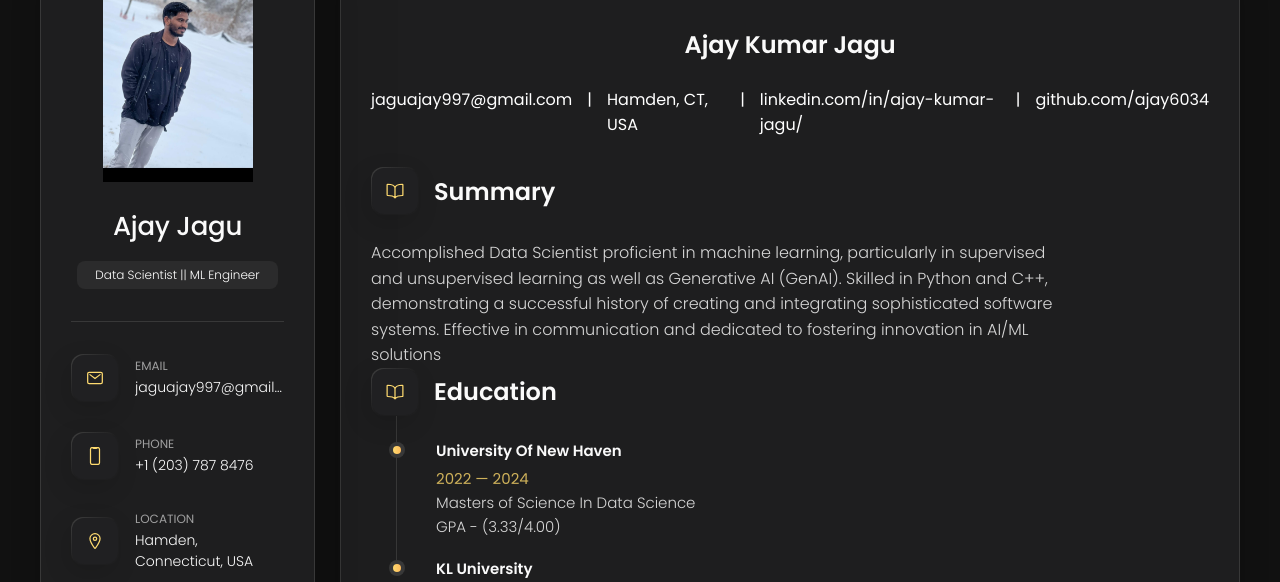
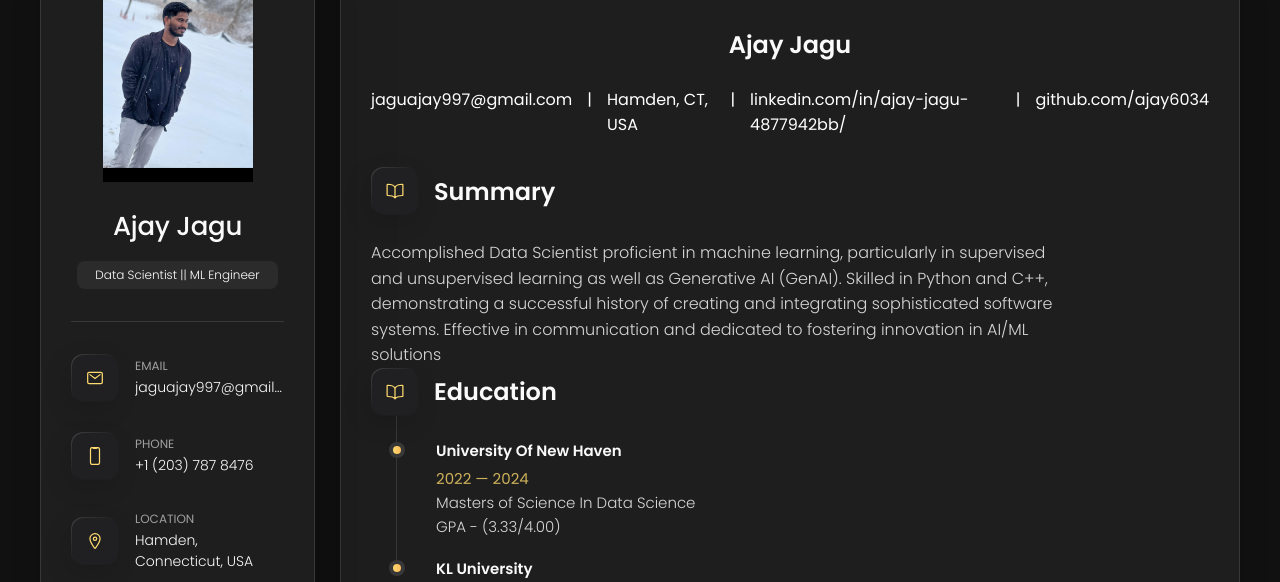
Before and after one commit to ajay6034/Ajay-pf, a plain HTML site: page index.html in a window 1280 px wide. Both pictures are taken after a click on the button "Resume". Shown: the part 162-744 px from the top of the page. Drawn offline with nearby package versions, Linux system fonts and the light colour scheme.

Commit message:
Update index.html

```diff
--- a/index.html
+++ b/index.html
@@ -292,72 +292,13 @@
         <!--
           - testimonials
         -->
-<!--
-        <section class="testimonials">
-
-          <h3 class="h3 testimonials-title">Recommendation</h3>
-
-          <ul class="testimonials-list has-scrollbar">
-
-            <li class="testimonials-item">
-              <div class="content-card" data-testimonials-item>
-
-                <figure class="testimonials-avatar-box">
-                  <img src="./assets/images/avatar-1.png" alt="Tom John - (CIO / CTO | Hands-On Leader | Strategic Visionary | Technology Architect I Fintech Guru)" width="60" data-testimonials-avatar>
-                </figure>
-
-                          <h4 class="h4 testimonials-item-title" data-testimonials-title>
-                            Tom John - (CIO / CTO | Hands-On Leader | Strategic Visionary | Technology Architect I Fintech Guru)
-                            <a href="https://www.linkedin.com/in/tomvjohn/" style="color: white;">
-                                <img src="https://upload.wikimedia.org/wikipedia/commons/8/81/LinkedIn_icon.svg" alt="LinkedIn" style="width: 20px; height: 20px; vertical-align: middle; margin-right: 5px;">
-                            </a>
-                        </h4>
 
 
-                            <p style="color: white;">
-                              Pijush is a knowledgeable and capable Data Scientist.
-                              I hand selected him for our internship program and placed him into our AI/NLP and Data Science/ML project teams.
-                                Pijush was able to contribute and excel in his areas of strength and contribute to both individual and team tasks.
-                                Pijush was able to assess problems and overcome challenges by finding effective solutions to the tasks at hand.
-                              He will be a valuable asset to any company that he works for in the future.
-                            </p>
 
 
-              </div>
-            </li>
-
-            <li class="testimonials-item">
-              <div class="content-card" data-testimonials-item>
-
-                <figure class="testimonials-avatar-box">
-                  <img src="./assets/images/avatar-1.png" alt="Michael Lederman - (CRO | Strategy | AI/ML | FinTech-Global Banking-Financial Services |)" width="60" data-testimonials-avatar>
-                </figure>
-
-                          <h4 class="h4 testimonials-item-title" data-testimonials-title>
-                            Michael Montenegro Lederman - (Chief Risk Officer | Strategy | AI/ML Data Science | Digital Transformation | FinTech-Global Banking-Financial Services |)
-                            <a href="https://www.linkedin.com/in/michael-montenegro-lederman-0824949/" style="color: white;">
-                                <img src="https://upload.wikimedia.org/wikipedia/commons/8/81/LinkedIn_icon.svg" alt="LinkedIn" style="width: 20px; height: 20px; vertical-align: middle; margin-right: 5px;">
-                            </a>
-                        </h4>
 
 
-                            <p style="color: white;">
-                              Pijush is a well rounded data scientist while completing his internship at WelSpot (FinTech) , where I serve as Chief Strategic Risk Officer,
-                              as a requirement for his completion in the Masters in Data Science at the University of New Haven,
-                              Pijush has demonstrated strong knowledge and business applicability skills where he built the AI/ML Framework for
-                              the firm while understanding the strategic and operational implication that this document has for culture evolution. Pijush has good professional acumen,
-                              listening and initiative to take on AI/ML projects and shows keen interest in learning and applying AI/ML techniques looking after the firm's objectives.
-                            </p>
 
-
-              </div>
-            </li>
-
-
-          </ul>
-
-        </section>
--->
 
         <!--
           - testimonials modal
@@ -430,13 +371,13 @@
         <section class="timeline">
 
 
-            <h3 class="h3"><center>Ajay Kumar Jagu</center></h3><br>
+            <h3 class="h3"><center>Ajay Jagu</center></h3><br>
             <div style="color: white; display: flex; gap: 15px;">
               <a href="mailto:jaguajay997@gmail.com" style="color: white;">jaguajay997@gmail.com</a>
               <span>|</span>
               <span>Hamden, CT, USA</span>
               <span>|</span>
-              <a href="https://www.linkedin.com/in/ajay-kumar-jagu/" style="color: white;">linkedin.com/in/ajay-kumar-jagu/</a>
+              <a href="https://www.linkedin.com/in/ajay-jagu-4877942bb/" style="color: white;">linkedin.com/in/ajay-jagu-4877942bb/</a>
               <span>|</span>
               <a href="https://github.com/ajay6034" style="color: white;">github.com/ajay6034</a>
             </div>
```
